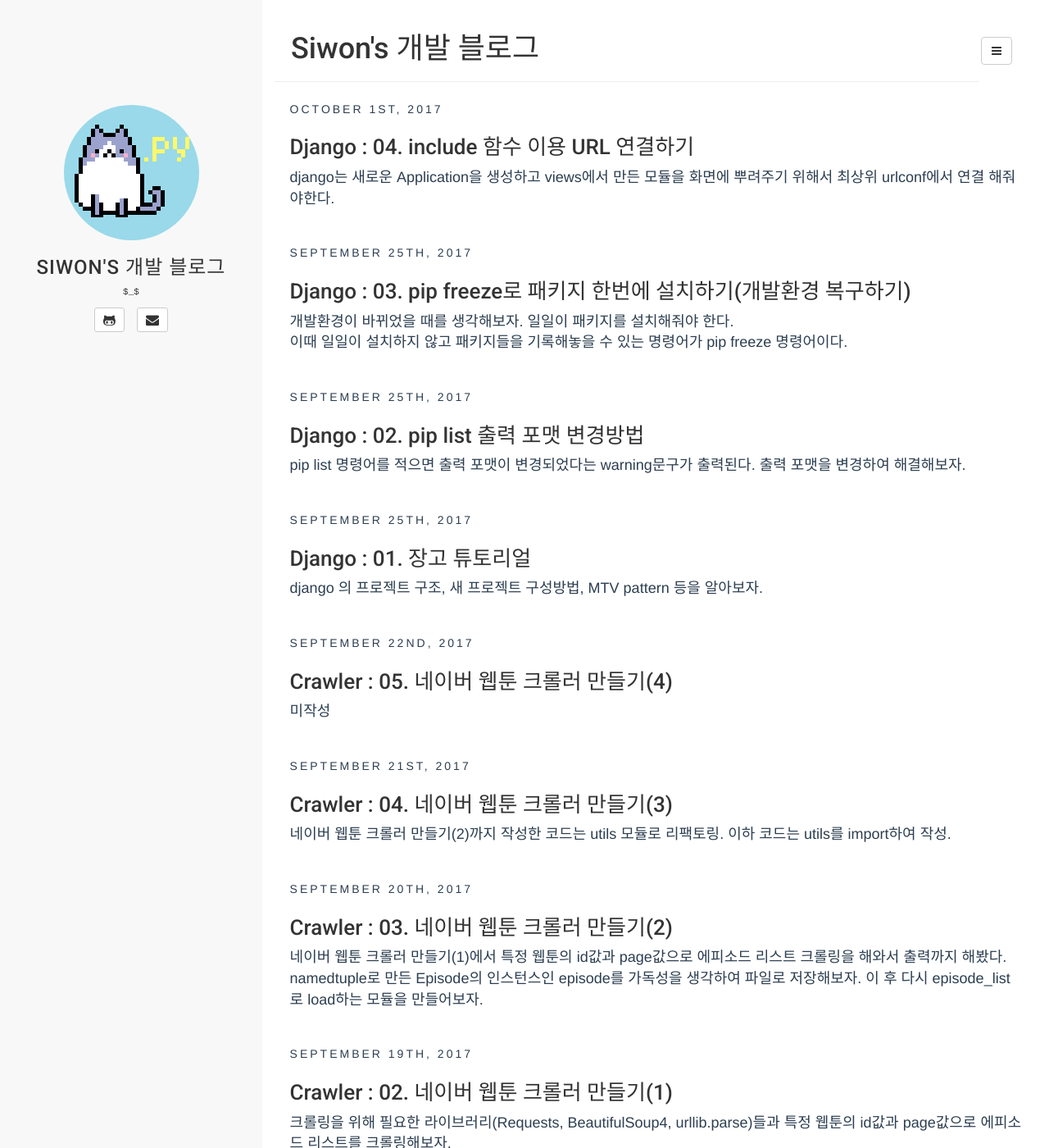
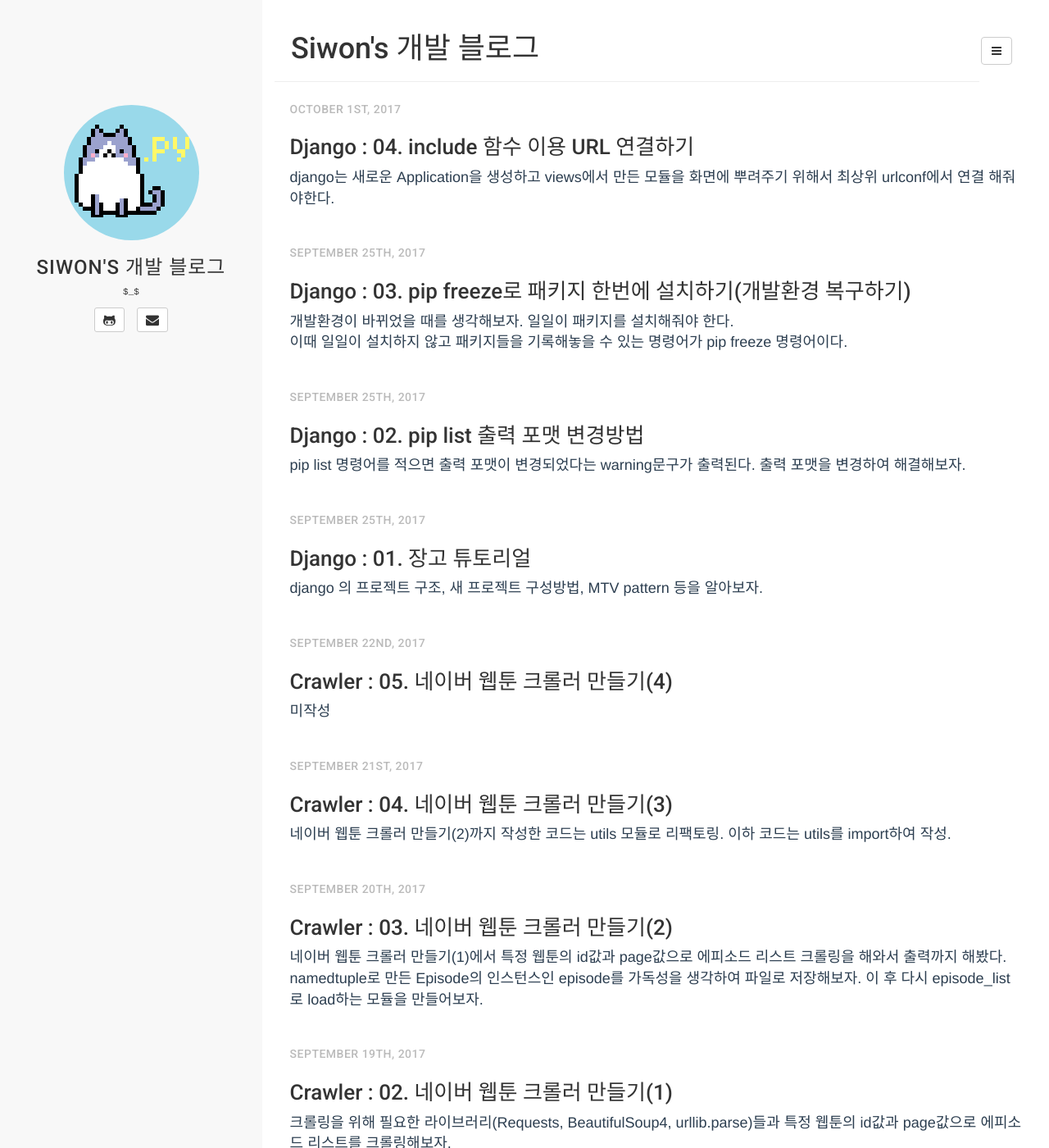
Before and after one commit to 2siwon/2siwon.github.io, a Jekyll site: the page built from index.html, in a window 1280 px wide and 1400 px high. Shown: the whole window at 82% size. Built offline with Jekyll 4.4.1, drawn with Linux system fonts in a browser that asks for light colours; the list of posts is cut into pages by our own code.

Commit message:
modified post-date

```diff
--- a/assets/css/style.css
+++ b/assets/css/style.css
@@ -108,7 +108,9 @@ article{
 .post-date {
 	text-transform: uppercase;
 	font-size: 14px;
-	letter-spacing: 3px;
+	letter-spacing: 0.5px;
+	color : #bababa;
+	font-family: 'Roboto', sans-serif;
 }
 
 article {
```
